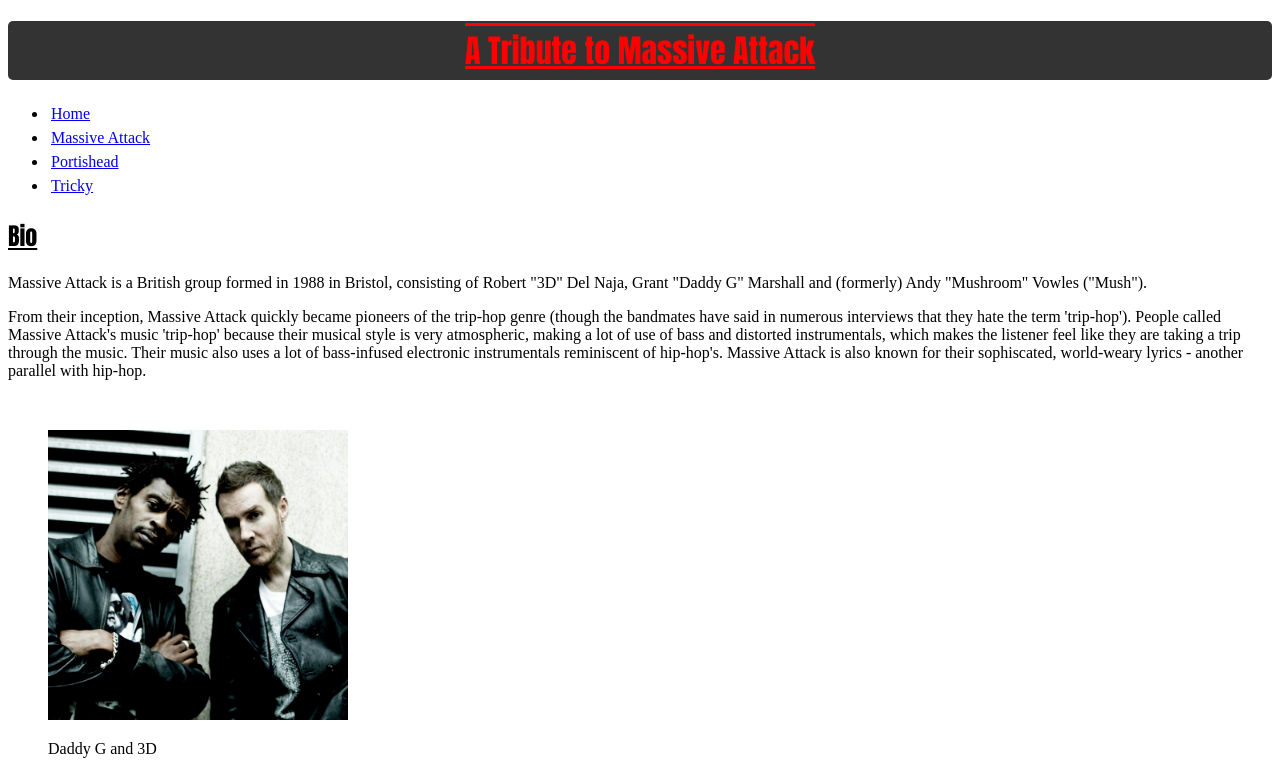
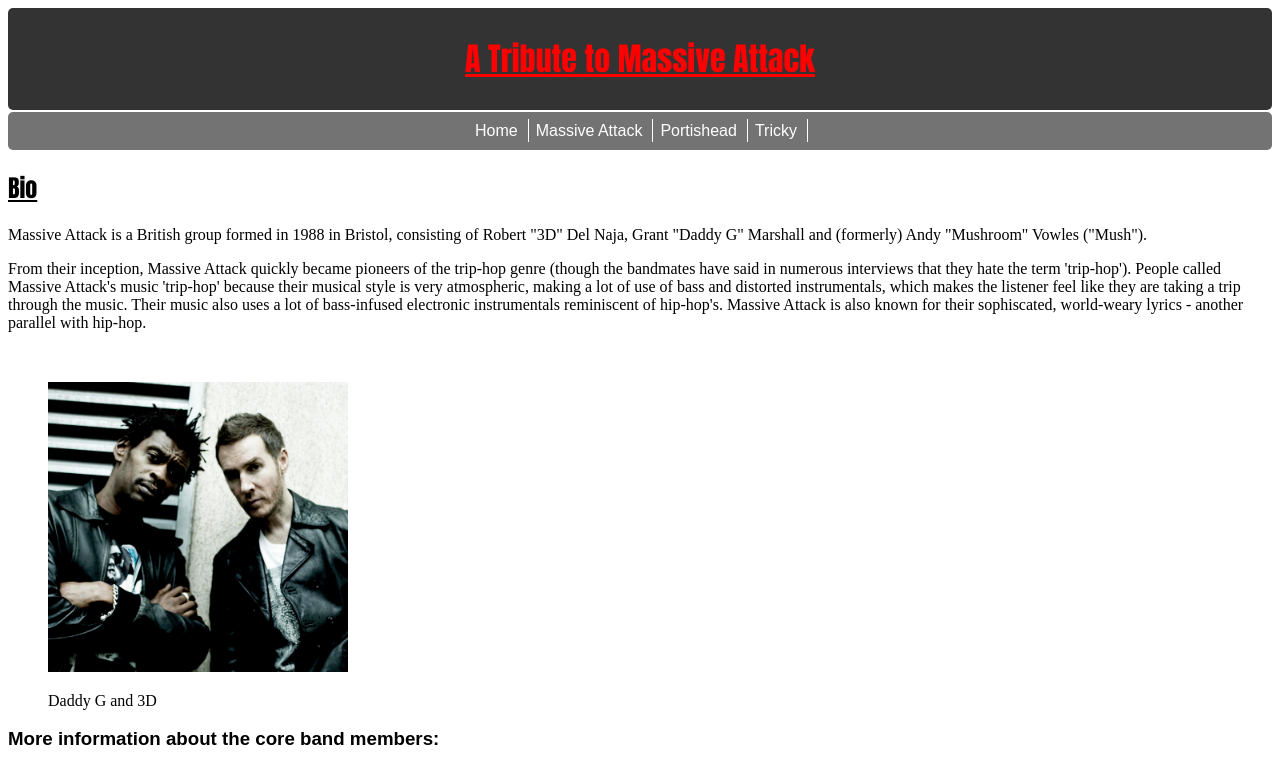
Before and after one commit to danieljonathancrosby/Evolution-of-the-Internet, a plain HTML site: page index.html in a window 1280 px wide. Shown: the top 766 px of the page. Drawn offline with Linux system fonts and the light colour scheme; a script that the page names is missing.

Commit message:
Update style.css
Added navbar etc

```diff
--- a/style.css
+++ b/style.css
@@ -1,11 +1,15 @@
-h1 {
+header {
     color: red;
     background: #333;
     text-align: center;
     font-family: Impact, Haettenschweiler, 'Arial Narrow Bold', sans-serif;
-    text-decoration: overline underline;
+    text-decoration: underline;
     border-radius: 5px;
     padding: 5px;
+}
+
+h1:hover {
+    text-transform: uppercase;
 }
 
 h2 {
@@ -46,15 +50,47 @@ li {
     background: linear-gradient(#999, #666);
 }
 
-.smaller {
-    font-size: small;
-}
-
 footer {
     font-family: sans-serif;
     font-size: 85%;
 }
 
+nav {
+    text-align: center;
+    background: #737373;
+    margin-top: 2px;
+    padding: 10px;
+    border-radius: 5px;
+}
+
+#topNavBar {
+    list-style-type: none;
+    margin: 0;
+    padding: 0;
+}
+
+#topNavBar a {
+    font-family: sans-serif;
+    color: #FFF;
+    text-decoration: none;
+}
+
+#topNavBar a:hover {
+    font-family: sans-serif;
+    color: red;
+    background-color: #000;
+    text-decoration: none;
+}
+
+#topNavBar li {
+    display: inline;
+    border-right: 1px solid #FFF;
+    padding-right: 10px;
+}
+
+#topNavBar:last-child {
+    border-right: none;
+}
 
 /*
 
```
